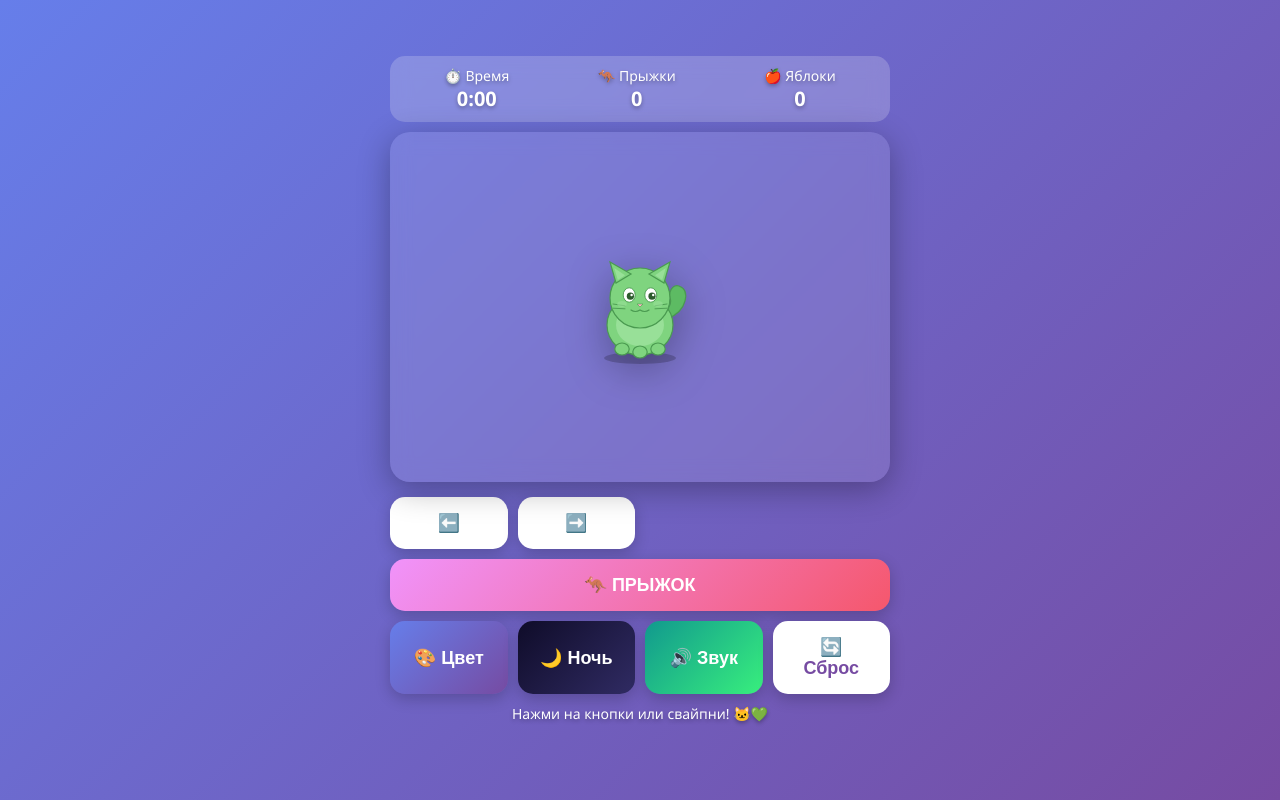
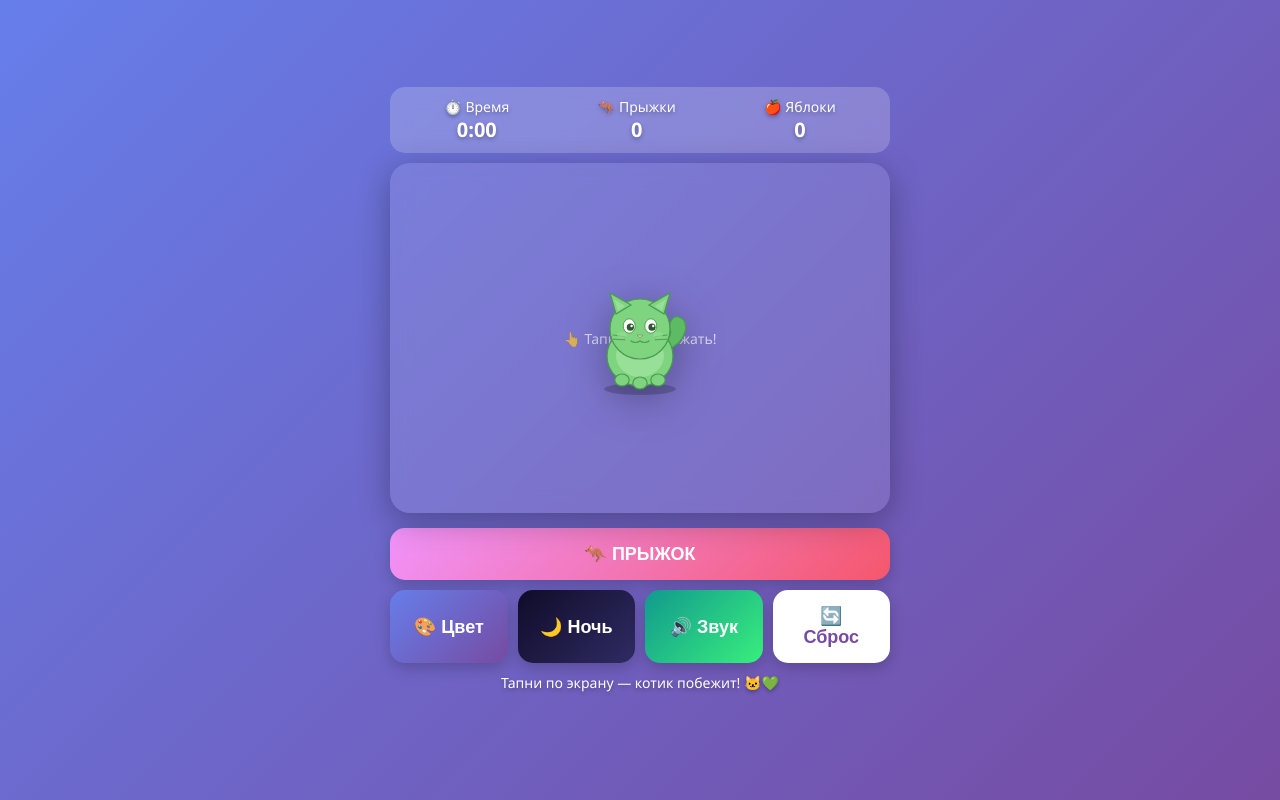
Before and after one commit to carelw1/Veronika, a plain HTML site: page index.html in a window 1280 px wide. Drawn offline with Linux system fonts and the light colour scheme.

Commit message:
Update index.html

```diff
--- a/index.html
+++ b/index.html
@@ -7,20 +7,23 @@
     <meta name="theme-color" content="#667eea">
     <title>Зелёный Котик 🐱</title>
     <style>
-        * { -webkit-tap-highlight-color: transparent; touch-action: manipulation; user-select: none; -webkit-user-select: none; }
+        * { -webkit-tap-highlight-color: transparent; touch-action: none; user-select: none; -webkit-user-select: none; }
         body { margin: 0; padding: 10px; min-height: 100vh; display: flex; justify-content: center; align-items: center; background: linear-gradient(135deg, #667eea 0%, #764ba2 100%); overflow: hidden; font-family: 'Segoe UI', Arial, sans-serif; box-sizing: border-box; transition: background 0.5s ease; }
         body.night-mode { background: linear-gradient(135deg, #0f0c29 0%, #302b63 50%, #24243e 100%); }
         .container { text-align: center; width: 100%; max-width: 500px; padding: 10px; }
         .stats { display: flex; justify-content: space-around; background: rgba(255,255,255,0.2); border-radius: 15px; padding: 10px; margin-bottom: 10px; backdrop-filter: blur(10px); }
         .stat-item { color: white; font-size: 14px; text-shadow: 0 2px 4px rgba(0,0,0,0.3); }
         .stat-value { font-size: 20px; font-weight: bold; display: block; }
-        .scene { width: 100%; height: 350px; position: relative; background: rgba(255,255,255,0.1); border-radius: 20px; overflow: hidden; margin-bottom: 15px; box-shadow: 0 8px 32px rgba(0,0,0,0.3); backdrop-filter: blur(10px); }
+        .scene { width: 100%; height: 350px; position: relative; background: rgba(255,255,255,0.1); border-radius: 20px; overflow: hidden; margin-bottom: 15px; box-shadow: 0 8px 32px rgba(0,0,0,0.3); backdrop-filter: blur(10px); cursor: pointer; }
+        .scene:active { background: rgba(255,255,255,0.15); }
         .scene.night-mode { background: rgba(0,0,50,0.3); }
+        .tap-hint { position: absolute; top: 50%; left: 50%; transform: translate(-50%, -50%); color: rgba(255,255,255,0.7); font-size: 14px; pointer-events: none; animation: pulse 2s infinite; }
+        @keyframes pulse { 0%,100%{opacity:0.7} 50%{opacity:1} }
         .stars { position: absolute; width: 100%; height: 100%; pointer-events: none; opacity: 0; transition: opacity 0.5s ease; }
         .night-mode .stars { opacity: 1; }
         .star { position: absolute; background: white; border-radius: 50%; animation: twinkle 2s infinite; }
         @keyframes twinkle { 0%,100%{opacity:0.3;transform:scale(1)} 50%{opacity:1;transform:scale(1.2)} }
-        .cat { position: absolute; width: 120px; height: 120px; left: 50%; top: 50%; transform: translate(-50%, -50%); transition: left 0.3s ease, filter 0.3s ease; z-index: 10; }
+        .cat { position: absolute; width: 120px; height: 120px; left: 50%; top: 50%; transform: translate(-50%, -50%); transition: left 0.1s linear; z-index: 10; pointer-events: none; }
         .cat svg { width: 100%; height: 100%; filter: drop-shadow(0 10px 20px rgba(0,0,0,0.3)); transition: filter 0.3s ease; }
         .cat.walking { animation: bounce 0.5s infinite; }
         .cat.jumping { animation: jump 0.8s ease; }
@@ -58,6 +61,8 @@
         @keyframes rainbow { 0%{filter:hue-rotate(0deg) drop-shadow(0 10px 20px rgba(0,0,0,0.3))} 100%{filter:hue-rotate(360deg) drop-shadow(0 10px 20px rgba(0,0,0,0.3))} }
         .apple-collected { position: fixed; top: 50%; left: 50%; transform: translate(-50%, -50%); background: linear-gradient(135deg, #f093fb 0%, #f5576c 100%); color: white; padding: 20px 40px; border-radius: 20px; font-size: 24px; font-weight: bold; box-shadow: 0 10px 40px rgba(0,0,0,0.4); animation: popIn 0.5s ease-out forwards; z-index: 100; pointer-events: none; }
         @keyframes popIn { 0%{transform:translate(-50%,-50%) scale(0); opacity:0} 50%{transform:translate(-50%,-50%) scale(1.1)} 100%{transform:translate(-50%,-50%) scale(1); opacity:1} }
+        .target-marker { position: absolute; width: 30px; height: 30px; border: 3px solid rgba(255,255,255,0.8); border-radius: 50%; pointer-events: none; animation: markerPulse 0.6s ease-out forwards; z-index: 15; transform: translate(-50%, -50%); }
+        @keyframes markerPulse { 0%{transform:translate(-50%,-50%) scale(0.3); opacity:1} 100%{transform:translate(-50%,-50%) scale(1.5); opacity:0} }
         @media (max-width:400px) { .scene{height:280px} .cat{width:100px;height:100px} button{padding:12px 15px;font-size:16px;min-width:90px} .info{font-size:13px} }
         @media (max-height:500px) and (orientation:landscape) { .scene{height:200px;margin-bottom:10px} .cat{width:80px;height:80px} }
     </style>
@@ -71,6 +76,7 @@
         </div>
         <div class="scene" id="scene">
             <div class="stars" id="stars"></div>
+            <div class="tap-hint" id="tapHint">👆 Тапни куда бежать!</div>
             <div class="cat cat-green" id="cat">
                 <svg viewBox="0 0 200 200" xmlns="http://www.w3.org/2000/svg">
                     <ellipse cx="100" cy="185" rx="60" ry="10" fill="rgba(0,0,0,0.2)"/>
@@ -103,10 +109,6 @@
             </div>
         </div>
         <div class="controls">
-            <div class="btn-row">
-                <button onclick="moveLeft()" id="btnLeft">⬅️</button>
-                <button onclick="moveRight()" id="btnRight">➡️</button>
-            </div>
             <button onclick="jump()" id="btnJump">🦘 ПРЫЖОК</button>
             <div class="btn-row">
                 <button onclick="changeColor()" id="btnColor">🎨 Цвет</button>
@@ -117,14 +119,14 @@
                 <button onclick="resetGame()" id="btnReset">🔄 Сброс</button>
             </div>
         </div>
-        <div class="info" id="info">Нажми на кнопки или свайпни! 🐱💚</div>
+        <div class="info" id="info">Тапни по экрану — котик побежит! 🐱💚</div>
     </div>
     <script>
-        const cat = document.getElementById('cat'), info = document.getElementById('info'), scene = document.getElementById('scene'), timerEl = document.getElementById('timer'), jumpCountEl = document.getElementById('jumpCount'), appleCountEl = document.getElementById('appleCount'), starsEl = document.getElementById('stars');
-        let position = 50, animationId = null, direction = 0, isJumping = false, speed = 0.4, jumpCount = 0, appleCount = 0, startTime = null, timerInterval = null, isNightMode = false, isSoundOn = true, colorMode = 0, apples = [], pawPrints = [];
+        const cat = document.getElementById('cat'), info = document.getElementById('info'), scene = document.getElementById('scene'), timerEl = document.getElementById('timer'), jumpCountEl = document.getElementById('jumpCount'), appleCountEl = document.getElementById('appleCount'), starsEl = document.getElementById('stars'), tapHint = document.getElementById('tapHint');
+        let position = 50, animationId = null, targetPosition = null, isJumping = false, speed = 0.8, jumpCount = 0, appleCount = 0, startTime = null, timerInterval = null, isNightMode = false, isSoundOn = true, colorMode = 0, apples = [], pawPrints = [], isMoving = false;
 
-        function loadProgress() { try { const saved = localStorage.getItem('catGameProgress'); if (saved) { const data = JSON.parse(saved); jumpCount = data.jumpCount || 0; appleCount = data.appleCount || 0; isNightMode = data.nightMode || false; isSoundOn = data.soundOn !== false; colorMode = data.colorMode || 0; updateStats(); applyColorMode(); if (isNightMode) document.body.classList.add('night-mode'); }} catch(e) { console.log('Load error:', e); } }
-        function saveProgress() { try { localStorage.setItem('catGameProgress', JSON.stringify({ jumpCount, appleCount, nightMode: isNightMode, soundOn: isSoundOn, colorMode })); } catch(e) { console.log('Save error:', e); } }
+        function loadProgress() { try { const saved = localStorage.getItem('catGameProgress'); if (saved) { const data = JSON.parse(saved); jumpCount = data.jumpCount || 0; appleCount = data.appleCount || 0; isNightMode = data.nightMode || false; isSoundOn = data.soundOn !== false; colorMode = data.colorMode || 0; updateStats(); applyColorMode(); if (isNightMode) document.body.classList.add('night-mode'); }} catch(e) {} }
+        function saveProgress() { try { localStorage.setItem('catGameProgress', JSON.stringify({ jumpCount, appleCount, nightMode: isNightMode, soundOn: isSoundOn, colorMode })); } catch(e) {} }
         function startTimer() { if (!startTime) { startTime = Date.now(); timerInterval = setInterval(() => { const elapsed = Math.floor((Date.now() - startTime) / 1000); timerEl.textContent = Math.floor(elapsed/60) + ':' + (elapsed%60).toString().padStart(2,'0'); }, 1000); } }
         function updateStats() { jumpCountEl.textContent = jumpCount; appleCountEl.textContent = appleCount; }
         function createStars() { starsEl.innerHTML = ''; for (let i = 0; i < 50; i++) { const star = document.createElement('div'); star.className = 'star'; star.style.left = Math.random()*100+'%'; star.style.top = Math.random()*100+'%'; star.style.width = (Math.random()*3+1)+'px'; star.style.height = star.style.width; star.style.animationDelay = Math.random()*2+'s'; starsEl.appendChild(star); } }
@@ -132,26 +134,24 @@
         function checkAppleCollection(apple) { const checkInterval = setInterval(() => { if (!apple.parentNode) { clearInterval(checkInterval); return; } const catRect = cat.getBoundingClientRect(), appleRect = apple.getBoundingClientRect(); if (catRect.left < appleRect.right && catRect.right > appleRect.left && catRect.top < appleRect.bottom && catRect.bottom > appleRect.top) { apple.remove(); apples = apples.filter(a => a !== apple); appleCount++; updateStats(); saveProgress(); showAppleCollected(); createSparkles(appleRect.left, appleRect.top); if (isSoundOn) playSound('collect'); clearInterval(checkInterval); } }, 100); }
         function showAppleCollected() { const msg = document.createElement('div'); msg.className = 'apple-collected'; msg.textContent = '🍎 +1!'; document.body.appendChild(msg); setTimeout(() => msg.remove(), 1000); }
         function createSparkles(x, y) { for (let i = 0; i < 8; i++) { const sparkle = document.createElement('div'); sparkle.className = 'sparkle'; sparkle.innerHTML = '✨'; sparkle.style.left = (x+Math.random()*40-20)+'px'; sparkle.style.top = (y+Math.random()*40-20)+'px'; sparkle.style.animationDelay = (i*0.1)+'s'; document.body.appendChild(sparkle); setTimeout(() => sparkle.remove(), 1000); } }
-        function createPawPrint() { if (direction === 0 || isJumping) return; const paw = document.createElement('div'); paw.className = 'paw-print'; paw.innerHTML = '🐾'; paw.style.left = position + '%'; paw.style.top = '75%'; paw.style.transform = direction === -1 ? 'scaleX(-1)' : 'scaleX(1)'; scene.appendChild(paw); pawPrints.push(paw); if (pawPrints.length > 5) { pawPrints[0].remove(); pawPrints.shift(); } setTimeout(() => { if (paw.parentNode) { paw.remove(); pawPrints = pawPrints.filter(p => p !== paw); } }, 3000); }
-        let audioCtx; function playSound(type) { if (!isSoundOn) return; try { if (!audioCtx) audioCtx = new (window.AudioContext || window.webkitAudioContext)(); const osc = audioCtx.createOscillator(), gain = audioCtx.createGain(); osc.connect(gain); gain.connect(audioCtx.destination); if (type === 'jump') { osc.frequency.setValueAtTime(400, audioCtx.currentTime); osc.frequency.exponentialRampToValueAtTime(800, audioCtx.currentTime + 0.1); gain.gain.setValueAtTime(0.3, audioCtx.currentTime); gain.gain.exponentialRampToValueAtTime(0.01, audioCtx.currentTime + 0.3); osc.start(audioCtx.currentTime); osc.stop(audioCtx.currentTime + 0.3); } else if (type === 'collect') { osc.frequency.setValueAtTime(600, audioCtx.currentTime); osc.frequency.exponentialRampToValueAtTime(1000, audioCtx.currentTime + 0.1); gain.gain.setValueAtTime(0.3, audioCtx.currentTime); gain.gain.exponentialRampToValueAtTime(0.01, audioCtx.currentTime + 0.2); osc.start(audioCtx.currentTime); osc.stop(audioCtx.currentTime + 0.2); } } catch(e) { console.log('Audio error:', e); } }
+        function createPawPrint() { if (!isMoving || isJumping) return; const paw = document.createElement('div'); paw.className = 'paw-print'; paw.innerHTML = '🐾'; paw.style.left = position + '%'; paw.style.top = '75%'; scene.appendChild(paw); pawPrints.push(paw); if (pawPrints.length > 5) { pawPrints[0].remove(); pawPrints.shift(); } setTimeout(() => { if (paw.parentNode) { paw.remove(); pawPrints = pawPrints.filter(p => p !== paw); } }, 3000); }
+        function createTargetMarker(x, y) { const marker = document.createElement('div'); marker.className = 'target-marker'; marker.style.left = x + 'px'; marker.style.top = y + 'px'; scene.appendChild(marker); setTimeout(() => marker.remove(), 600); }
+        let audioCtx; function playSound(type) { if (!isSoundOn) return; try { if (!audioCtx) audioCtx = new (window.AudioContext || window.webkitAudioContext)(); const osc = audioCtx.createOscillator(), gain = audioCtx.createGain(); osc.connect(gain); gain.connect(audioCtx.destination); if (type === 'jump') { osc.frequency.setValueAtTime(400, audioCtx.currentTime); osc.frequency.exponentialRampToValueAtTime(800, audioCtx.currentTime + 0.1); gain.gain.setValueAtTime(0.3, audioCtx.currentTime); gain.gain.exponentialRampToValueAtTime(0.01, audioCtx.currentTime + 0.3); osc.start(audioCtx.currentTime); osc.stop(audioCtx.currentTime + 0.3); } else if (type === 'collect') { osc.frequency.setValueAtTime(600, audioCtx.currentTime); osc.frequency.exponentialRampToValueAtTime(1000, audioCtx.currentTime + 0.1); gain.gain.setValueAtTime(0.3, audioCtx.currentTime); gain.gain.exponentialRampToValueAtTime(0.01, audioCtx.currentTime + 0.2); osc.start(audioCtx.currentTime); osc.stop(audioCtx.currentTime + 0.2); } } catch(e) {} }
         function vibrate(pattern) { if (navigator.vibrate) { try { navigator.vibrate(pattern); } catch(e) {} } }
-        function animate() { if (direction !== 0 && !isJumping) { position += direction * speed; if (position < 8) { position = 8; direction = 0; info.textContent = 'Котик у края! 🐱'; cat.classList.remove('walking'); } else if (position > 92) { position = 92; direction = 0; info.textContent = 'Котик у края! 🐱'; cat.classList.remove('walking'); } cat.style.left = position + '%'; cat.style.transform = `translate(-50%, -50%) ${direction === -1 ? 'scaleX(-1)' : 'scaleX(1)'}`; if (Math.random() < 0.05) createPawPrint(); animationId = requestAnimationFrame(animate); } }
-        function moveLeft() { startTimer(); if (direction === 0 && !isJumping) { direction = -1; cat.classList.add('walking'); info.textContent = 'Котик идёт влево... 🐾'; animate(); } }
-        function moveRight() { startTimer(); if (direction === 0 && !isJumping) { direction = 1; cat.classList.add('walking'); info.textContent = 'Котик идёт вправо... 🐾'; animate(); } }
-        function jump() { startTimer(); if (!isJumping) { isJumping = true; jumpCount++; updateStats(); saveProgress(); cat.classList.remove('walking'); cat.classList.add('jumping'); info.textContent = 'Котик прыгает! 🐱⬆️'; const catRect = cat.getBoundingClientRect(); createSparkles(catRect.left + 60, catRect.top + 60); vibrate([50,30,50]); if (isSoundOn) playSound('jump'); const wasMoving = direction !== 0; direction = 0; if (animationId) cancelAnimationFrame(animationId); setTimeout(() => { cat.classList.remove('jumping'); isJumping = false; info.textContent = 'Приземлился! 😺'; if (wasMoving) { setTimeout(() => { if (!isJumping) { cat.classList.add('walking'); animate(); } }, 100); } }, 800); } }
+        function animate() { if (targetPosition !== null && !isJumping) { const diff = targetPosition - position; if (Math.abs(diff) < 0.5) { position = targetPosition; targetPosition = null; isMoving = false; cat.classList.remove('walking'); info.textContent = 'Котик на месте 😺'; } else { position += Math.sign(diff) * speed; if (position < 8) { position = 8; targetPosition = null; isMoving = false; cat.classList.remove('walking'); } else if (position > 92) { position = 92; targetPosition = null; isMoving = false; cat.classList.remove('walking'); } cat.style.left = position + '%'; if (!isMoving) { isMoving = true; cat.classList.add('walking'); } if (direction === -1) { cat.style.transform = `translate(-50%, -50%) scaleX(-1)`; } else { cat.style.transform = `translate(-50%, -50%) scaleX(1)`; } if (Math.random() < 0.08) createPawPrint(); animationId = requestAnimationFrame(animate); } } }
+        function moveToPosition(clientX) { startTimer(); tapHint.style.display = 'none'; const sceneRect = scene.getBoundingClientRect(); const tapX = clientX - sceneRect.left; const tapPercent = (tapX / sceneRect.width) * 100; targetPosition = Math.max(8, Math.min(92, tapPercent)); if (targetPosition < position) direction = -1; else if (targetPosition > position) direction = 1; if (!isJumping) { cat.classList.add('walking'); info.textContent = 'Котик бежит! 🐾'; animate(); } createTargetMarker(tapX, sceneRect.height / 2); }
+        scene.addEventListener('touchstart', function(e) { e.preventDefault(); moveToPosition(e.touches[0].clientX); }, {passive: false});
+        scene.addEventListener('mousedown', function(e) { moveToPosition(e.clientX); });
+        function jump() { startTimer(); if (!isJumping) { isJumping = true; jumpCount++; updateStats(); saveProgress(); cat.classList.remove('walking'); cat.classList.add('jumping'); info.textContent = 'Котик прыгает! 🐱⬆️'; const catRect = cat.getBoundingClientRect(); createSparkles(catRect.left + 60, catRect.top + 60); vibrate([50,30,50]); if (isSoundOn) playSound('jump'); const wasMoving = targetPosition !== null; targetPosition = null; if (animationId) cancelAnimationFrame(animationId); setTimeout(() => { cat.classList.remove('jumping'); isJumping = false; info.textContent = 'Приземлился! 😺'; if (wasMoving && !isJumping) { setTimeout(() => { if (!isJumping && targetPosition !== null) { cat.classList.add('walking'); animate(); } }, 100); } }, 800); } }
         function changeColor() { colorMode = (colorMode + 1) % 4; applyColorMode(); saveProgress(); const colors = ['Зелёный 💚', 'Красный ❤️', 'Синий 💙', 'Радуга 🌈']; info.textContent = 'Цвет: ' + colors[colorMode]; }
         function applyColorMode() { cat.classList.remove('cat-green', 'cat-red', 'cat-blue', 'cat-rainbow'); if (colorMode === 0) cat.classList.add('cat-green'); else if (colorMode === 1) cat.classList.add('cat-red'); else if (colorMode === 2) cat.classList.add('cat-blue'); else if (colorMode === 3) cat.classList.add('cat-rainbow'); }
         function toggleNight() { isNightMode = !isNightMode; document.body.classList.toggle('night-mode', isNightMode); scene.classList.toggle('night-mode', isNightMode); saveProgress(); info.textContent = isNightMode ? 'Ночной режим 🌙⭐' : 'Дневной режим ☀️'; }
         function toggleSound() { isSoundOn = !isSoundOn; document.getElementById('btnSound').textContent = isSoundOn ? '🔊 Звук' : '🔇 Тихо'; saveProgress(); info.textContent = isSoundOn ? 'Звук включен 🔊' : 'Звук выключен 🔇'; }
-        function stopCat() { direction = 0; cat.classList.remove('walking'); info.textContent = 'Котик остановился 😺'; if (animationId) cancelAnimationFrame(animationId); }
-        function resetGame() { stopCat(); position = 50; cat.style.left = position + '%'; cat.style.transform = 'translate(-50%, -50%) scaleX(1)'; apples.forEach(a => a.remove()); apples = []; pawPrints.forEach(p => p.remove()); pawPrints = []; jumpCount = 0; appleCount = 0; startTime = null; if (timerInterval) { clearInterval(timerInterval); timerInterval = null; } timerEl.textContent = '0:00'; updateStats(); localStorage.removeItem('catGameProgress'); info.textContent = 'Всё сброшено! 🐱💚'; }
-        let touchStartX = 0, touchEndX = 0;
-        scene.addEventListener('touchstart', function(e) { touchStartX = e.changedTouches[0].screenX; }, {passive: true});
-        scene.addEventListener('touchend', function(e) { touchEndX = e.changedTouches[0].screenX; handleSwipe(); }, {passive: true});
-        function handleSwipe() { const diff = touchStartX - touchEndX; if (Math.abs(diff) > 50) { if (diff > 0) moveRight(); else moveLeft(); } }
+        function stopCat() { targetPosition = null; isMoving = false; cat.classList.remove('walking'); info.textContent = 'Котик остановился 😺'; if (animationId) cancelAnimationFrame(animationId); }
+        function resetGame() { stopCat(); position = 50; cat.style.left = position + '%'; cat.style.transform = 'translate(-50%, -50%) scaleX(1)'; apples.forEach(a => a.remove()); apples = []; pawPrints.forEach(p => p.remove()); pawPrints = []; jumpCount = 0; appleCount = 0; startTime = null; if (timerInterval) { clearInterval(timerInterval); timerInterval = null; } timerEl.textContent = '0:00'; updateStats(); localStorage.removeItem('catGameProgress'); tapHint.style.display = 'block'; info.textContent = 'Всё сброшено! 🐱💚'; }
         setInterval(() => { if (Math.random() < 0.3) spawnApple(); }, 5000);
         let lastTouchEnd = 0; document.addEventListener('touchend', function(event) { const now = Date.now(); if (now - lastTouchEnd <= 300) event.preventDefault(); lastTouchEnd = now; }, false);
-        window.onload = function() { loadProgress(); createStars(); info.textContent = 'Нажми на кнопки или свайпни! 🐱💚'; };
+        window.onload = function() { loadProgress(); createStars(); info.textContent = 'Тапни по экрану — котик побежит! 🐱💚'; };
         window.addEventListener('beforeunload', saveProgress);
     </script>
 </body>
```
